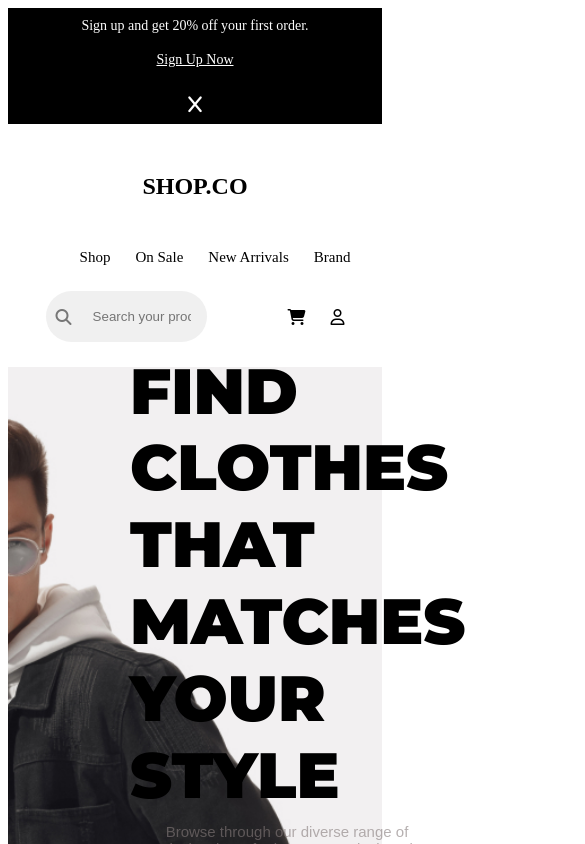
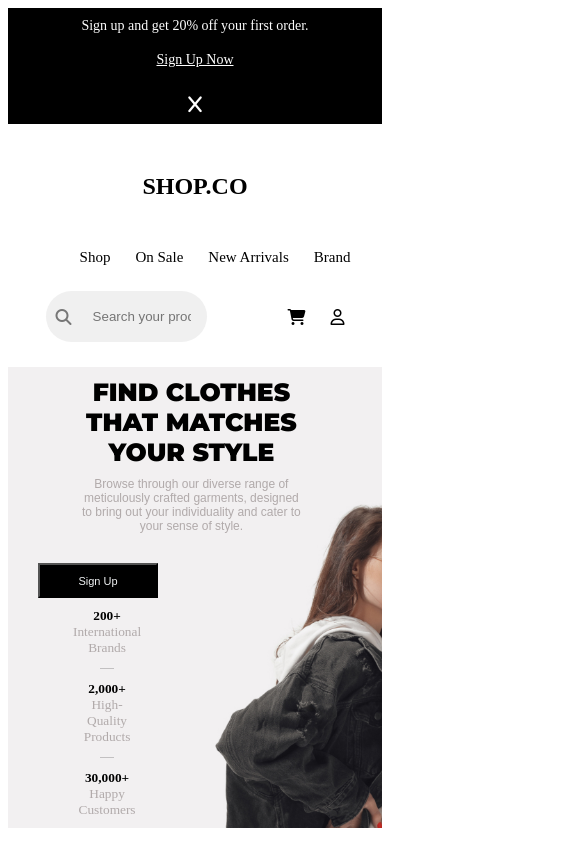
Before and after one commit to Radia731/TempoLabsProject, a React (Vite) app in the folder groupOneProject/ecomProject/: page / in a window 390 px wide. Shown: the top 844 px of the page, 585 px wide, since content can reach past the window. Built offline with nearby package versions, Linux system fonts and the light colour scheme.

Commit message:
stylesheet added for the brand bar and made some adjustment on the sparkling imgs div

```diff
--- a/groupOneProject/ecomProject/src/Components/body/Body.css
+++ b/groupOneProject/ecomProject/src/Components/body/Body.css
@@ -11,29 +11,39 @@
 
 }
 
-.sprinklebg{
-    position: relative;
+.sprinkle-container {
+    position: absolute;
+    top: 0;
+    left: 0;
+    width: 100vw;
+    height: 100vh;
+    pointer-events: none;
+    z-index: 1;
 }
 
-.sprinkle-1{
+
+.sprinkle-1 {
     position: absolute;
-    left: 1600px;
-    width: 100%;
-    height: 100%;
+    top: 55%;
+    left: 55%;
+    width: 60px;
+    height: 60px;
+    background-image: url('../../assets/sprinkle1.svg');
+    background-repeat: no-repeat;
+    background-size: contain;
+}
+
+.sprinkle-2 {
+    position: absolute;
+    top: 30%;
+    right: 10%;
+    width: 80px;
+    height: 80px;
     background-image: url('../../assets/sprinkle2.svg');
     background-repeat: no-repeat;
+    background-size: contain;
+}
 
-}
-.sprinkle-2{
-    position: absolute;
-    top: 250px;
-    left: 920px;
-    width: 80px;
-    height: 80px;
-    background-image: url('../../assets/sprinkle1.svg');
-    background-repeat: no-repeat;
-
-}
 .body-description{
     width: 100%;
     max-width: 600px;
@@ -144,3 +154,137 @@ button {
     height: 40px;
     background-color: rgba(0, 0, 0, 0.2);
 }
+
+.brand-bar {
+    background-color: #000000;
+    width: 100%;
+    height: auto;
+    display: flex;
+    flex-wrap: wrap;
+    align-items: center;
+    justify-content: center;
+    gap: 50px;
+    padding: 20px 0;
+    list-style: none;
+}
+
+.brand-bar li {
+    display: flex;
+    align-items: center;
+    justify-content: center;
+    color: aliceblue;
+    width: 180px;
+    height: 40px;
+    background-repeat: no-repeat;
+    background-size: contain;
+    background-position: center;
+    margin: 0 10px;
+}
+
+.versace-logo {
+    background-image: url('../../assets/Versace-logo.svg');
+}
+
+.zara-logo {
+    background-image: url('../../assets/zara-logo.svg');
+}
+
+.gucci-logo {
+    background-image: url('../../assets/gucci-logo.svg');
+}
+
+.prada-logo {
+    background-image: url('../../assets/prada-logo.svg');
+}
+
+.ck-logo {
+    background-image: url('../../assets/CK.logo.svg');
+}
+@media (max-width: 600px) {
+    .body-bg {
+        background-size:cover;
+        background-position: center;
+        height: 100%;
+        width:100%;
+    }
+
+    .sprinkle-1, .sprinkle-2 {
+         display: none;
+    }
+
+
+    .body-description {
+        margin: 10px;
+        width: fit-content;
+        text-align: center;
+    }
+
+    .body-description p {
+        font-size: 25px;
+        width: 70%;
+    }
+
+    .body-description h3 {
+        font-size: 12px;
+        width: 70%;
+        padding-bottom: 20px;
+        margin: 0px;
+    }
+
+    .body-btn{
+     margin: 0%;
+     padding-left: 30px;
+
+
+    }
+    .button-arounder {
+        font-size: 11px;
+        padding: 10px 20px;
+        width: 120px;
+        height: 35px;
+    }
+
+    .info-barContainer {
+
+        flex-direction:column;
+        gap: 2px;
+        margin: 0px;
+        padding-left: 65px;
+        height: min-content;
+        width: min-content;
+        padding-bottom: 0px
+
+
+    }
+
+    .info-item{
+        padding-top: 10px;
+        padding-bottom: 10px;
+
+    }
+    .info-label{
+        font-size: smaller;
+        margin: auto;
+    }
+    .info-number{
+        font-size: smaller;
+    }
+    .divider {
+        width: 20%; /* Adjust width of divider */
+        height: 1px; /* Reduce height */
+
+
+    }
+
+    .brand-bar {
+
+        gap: 15px;
+        padding: 10px 0;
+    }
+
+    .brand-bar li {
+        margin: 0 5px;
+        width: 50px;
+    }
+
+}
```
